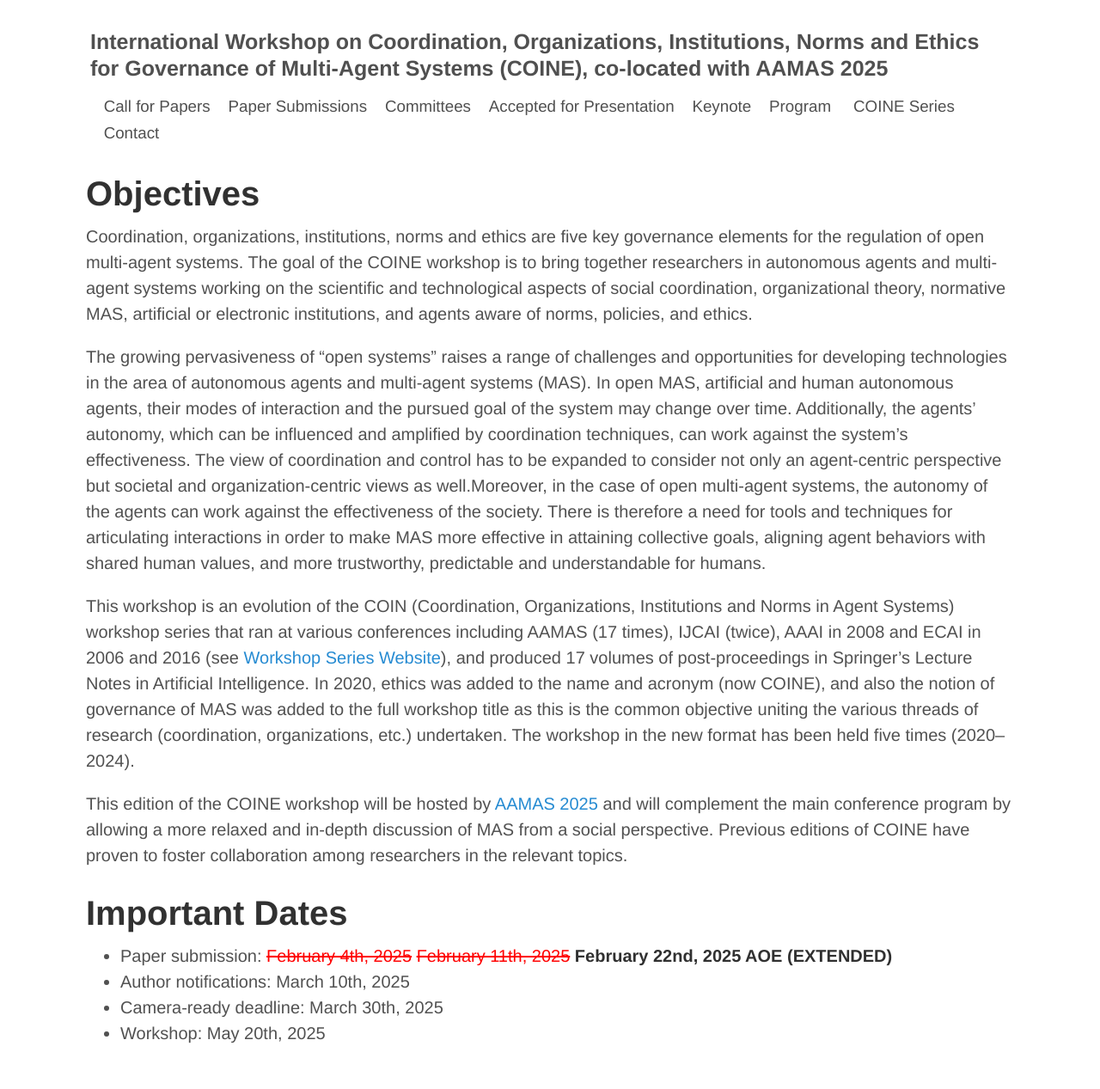
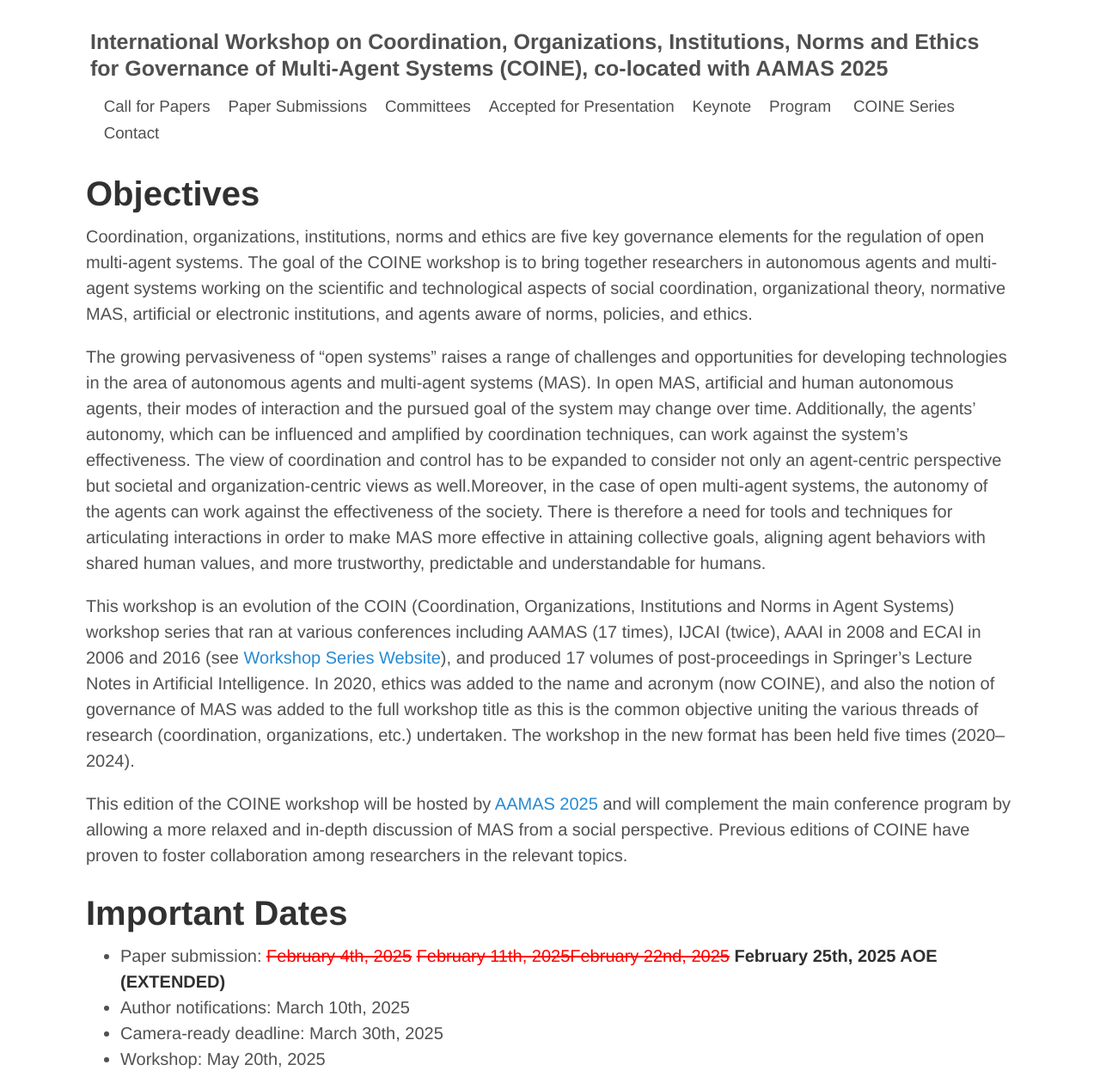
Before and after one commit to coin-workshop/coine-2025-detroit, a Jekyll site: the page built from index.md, in a window 1280 px wide. Shown: the whole page at 86% size. Built offline with Jekyll 4.4.1, drawn with Linux system fonts in a browser that asks for light colours; before the commit the page ends 1237 px from its top, so only the background shows below that.

Commit message:
update the submission deadline

```diff
--- a/index.md
+++ b/index.md
@@ -14,7 +14,7 @@ This workshop is an evolution of the COIN (Coordination, Organizations, Institut
 This edition of the COINE workshop will be hosted by [AAMAS 2025](https://aamas2025.org/) and will complement the main conference program by allowing a more relaxed and in-depth discussion of MAS from a social perspective. Previous editions of COINE have proven to foster collaboration among researchers in the relevant topics.
 
 # Important Dates
-- Paper submission: <span style="color:red; text-decoration: line-through;">February 4th, 2025</span> <span style="color:red; text-decoration: line-through;">February 11th, 2025</span> **February 22nd, 2025 AOE (EXTENDED)**
+- Paper submission: <span style="color:red; text-decoration: line-through;">February 4th, 2025</span> <span style="color:red; text-decoration: line-through;">February 11th, 2025</span><span style="color:red; text-decoration: line-through;">February 22nd, 2025</span> **February 25th, 2025 AOE (EXTENDED)**
 - Author notifications: March 10th, 2025
 - Camera-ready deadline: March 30th, 2025
 - Workshop: May 20th, 2025
```
Also changed, not shown: call_for_papers.md (+1 -1 lines).
